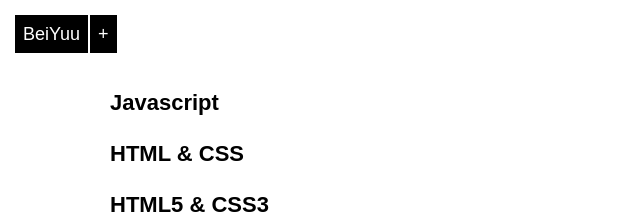
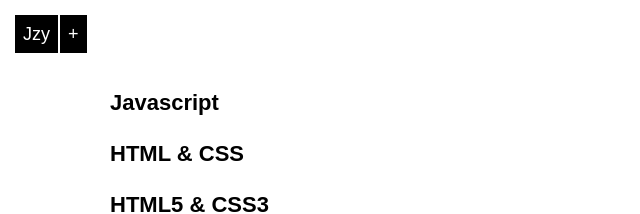
Before and after one commit to greatjzy/greatjzy.github.io, a Jekyll site: the page built from wiki.md, in a window 1280 px wide. Shown: the top 214 px of the page, without its empty margins (0-640 px from the left). Built offline with Jekyll 4.4.1, drawn with Linux system fonts in a browser that asks for light colours; Markdown is read by kramdown in place of the engine named in the settings.

Commit message:
Modified something

```diff
--- a/_config.yml
+++ b/_config.yml
@@ -5,7 +5,7 @@ pygments: true
 paginate: 8
 permalink: /:title
 
-title: BeiYuu.com
-url: http://beiyuu.com
+title: greatjzy.github.com
+url: http://greatjzy.github.com
 feed: /atom.xml
-author_info: <a href="http://beiyuu.com/">BeiYuu</a>
+author_info: <a href="http://greatjzy.github.com/">greatjzy</a>
--- a/_layouts/default.html
+++ b/_layouts/default.html
@@ -2,13 +2,13 @@
 <html>
 <head>
     <!--
-    * Author:         BeiYuu
+    * Author:         Jzy
     -->
     <meta charset="utf-8" />
     <title>{% if page.title %}{{ page.title }} | {% endif %}{{ site.title }}</title>
-    <meta name="author" content="BieYuu" />
+    <meta name="author" content="Jzy" />
     <meta name="renderer" content="webkit">
-    <meta name="description" content="BeiYuu's Blog" />
+    <meta name="description" content="Jzy's Blog" />
     <meta name="viewport" content="width=device-width, initial-scale=1.0, minimum-scale=1.0">
     <link rel="stylesheet" href="/css/default.css" type="text/css" />
     <link rel="shortcut icon" href="/favicon.ico" type="image/x-icon" />
@@ -19,22 +19,19 @@
 
     <div class="home-menu">
         <div class="home-icon-con">
-            <a class="home-menu-icon" href="/">BeiYuu</a>
+            <a class="home-menu-icon" href="/">Jzy</a>
             <a class="home-follow" href="#" title="Contact Me">+</a>
         </div>
         <div class="home-contact">
-            <a href="http://weibo.com/beiyuu/" target="_blank" style="margin-left:-5px;"><img src="http://www.weibo.com/favicon.ico" alt="" width="25"/></a>
-            <a href="http://www.douban.com/people/beiyuu/" target="_blank" style="text-align:center;"><img src="http://www.douban.com/favicon.ico" alt="" width="22"/></a>
-            <a href="http://instagram.com/beiyuu/" target="_blank" style="text-align:right"><img src="http://d36xtkk24g8jdx.cloudfront.net/bluebar/00c6602/images/ico/favicon.ico" alt="" width="22"/></a>
+            <a href="http://weibo.com/Jzy/" target="_blank" style="margin-left:-5px;"><img src="http://www.weibo.com/favicon.ico" alt="" width="25"/></a>
+            <a href="http://www.douban.com/people/Jzy/" target="_blank" style="text-align:center;"><img src="http://www.douban.com/favicon.ico" alt="" width="22"/></a>
+            <a href="http://instagram.com/Jzy/" target="_blank" style="text-align:right"><img src="http://d36xtkk24g8jdx.cloudfront.net/bluebar/00c6602/images/ico/favicon.ico" alt="" width="22"/></a>
         </div>
     </div>
 
     {{ content }}
 
-    <!--*********************************************************-->
-    <!--****** 宝贝儿，看见这个时候，删掉下面的统计代码哦~ ******-->
-    <!--************* 再推荐下我的第一篇博客哦~~ ****************-->
-    <!--*********************************************************-->
+
 
     <script type="text/javascript">
         $(function(){
--- a/google0bd953d19d6551fe.html
+++ /dev/null
@@ -1 +0,0 @@
-google-site-verification: google0bd953d19d6551fe.html
```
